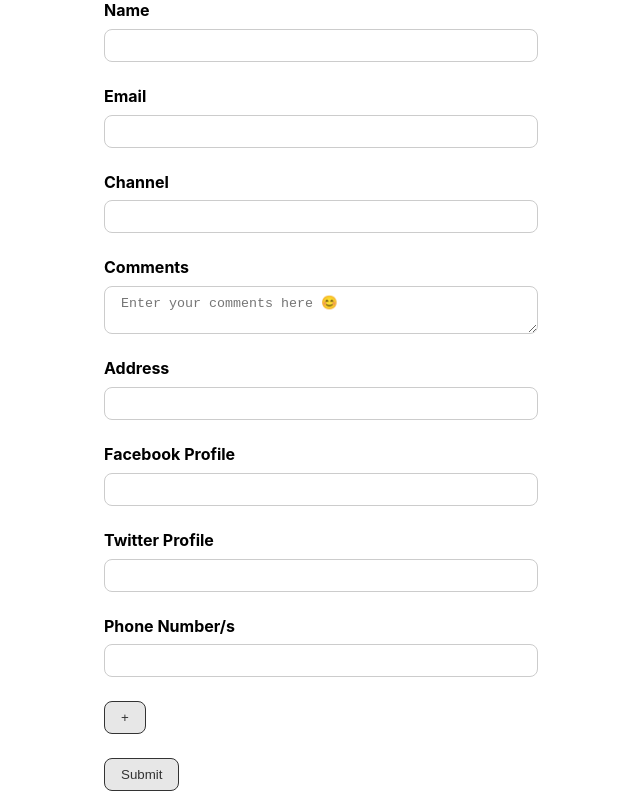
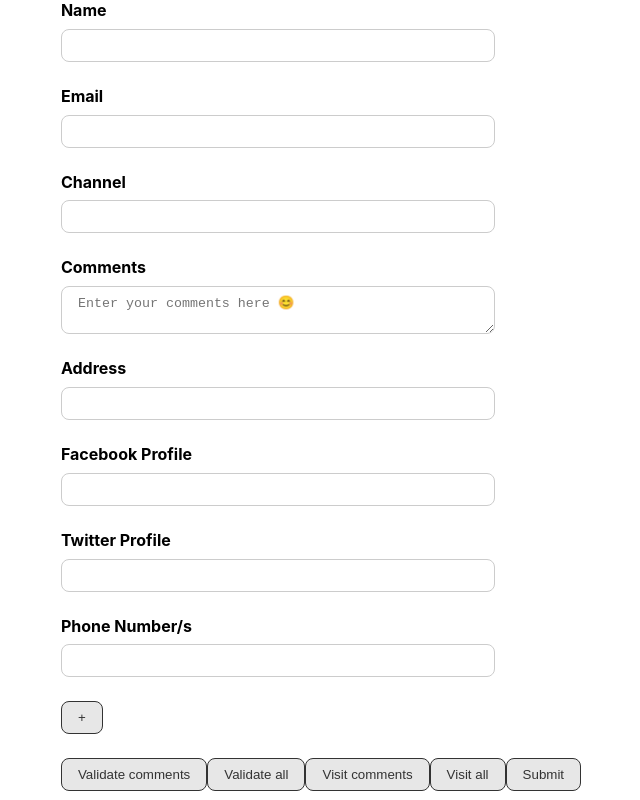
Before and after one commit to VisheshSingh/react-formik, a React (Create React App) app: page / in a window 1280 px wide. Shown: the whole page, without its empty margins (319-959 px from the left). Built offline with nearby package versions, Linux system fonts and the light colour scheme.

Commit message:
Manually triggering validation 😚

```diff
--- a/src/components/YoutubeForm.js
+++ b/src/components/YoutubeForm.js
@@ -55,6 +55,9 @@ const YoutubeForm = () => {
       // validateOnChange={false}
       // validateOnBlur={false}
     >
+      {(formik) => {
+        console.log(formik);
+        return (
           <Form>
             <div className='form-control'>
               <label htmlFor='name'>Name</label>
@@ -137,8 +140,38 @@ const YoutubeForm = () => {
                 }}
               </FieldArray>
             </div>
+            <button
+              type='button'
+              onClick={() => formik.validateField('comments')}
+            >
+              Validate comments
+            </button>
+            <button type='button' onClick={() => formik.validateForm()}>
+              Validate all
+            </button>
+            <button
+              type='button'
+              onClick={() => formik.setFieldTouched('comments')}
+            >
+              Visit comments
+            </button>
+            <button
+              type='button'
+              onClick={() =>
+                formik.setTouched({
+                  name: true,
+                  email: true,
+                  comments: true,
+                  address: true,
+                })
+              }
+            >
+              Visit all
+            </button>
             <button type='submit'>Submit</button>
           </Form>
+        );
+      }}
     </Formik>
   );
 };
```
Lines whose indentation alone changed are shown as unchanged.
